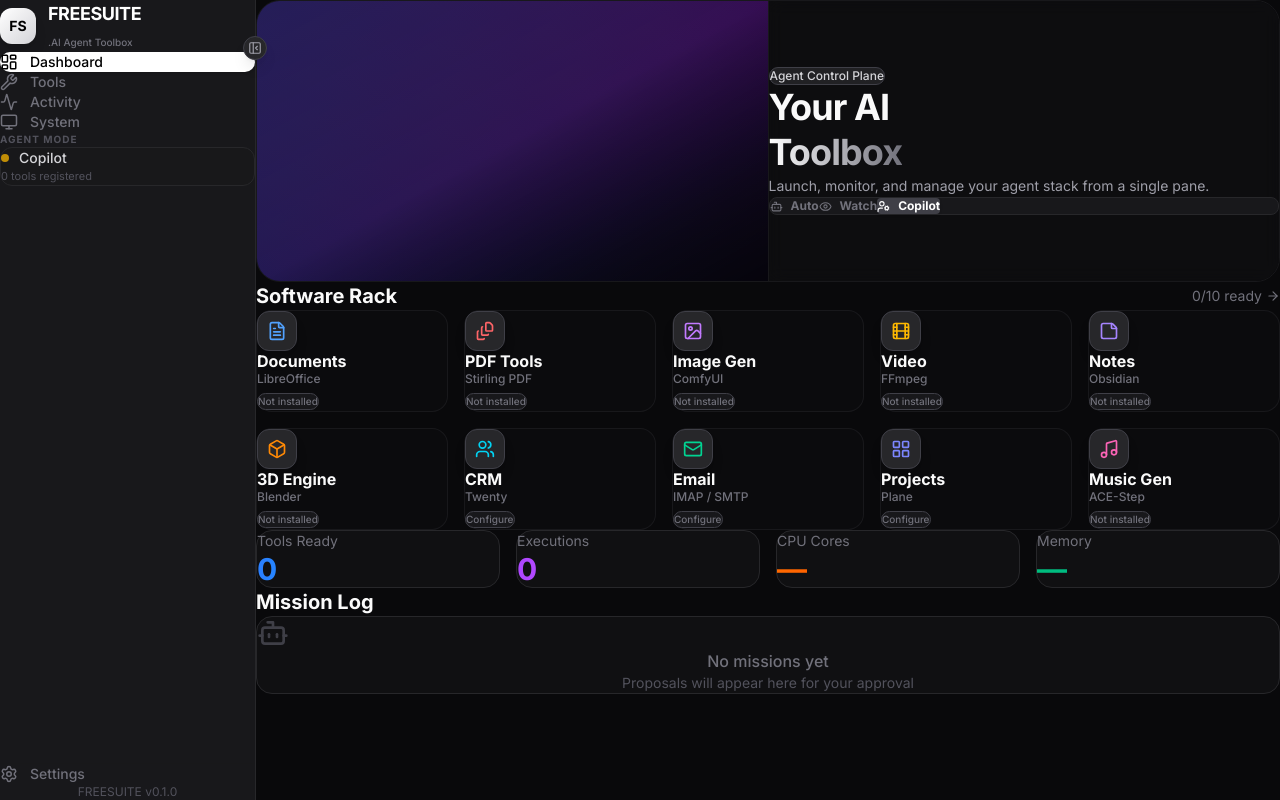
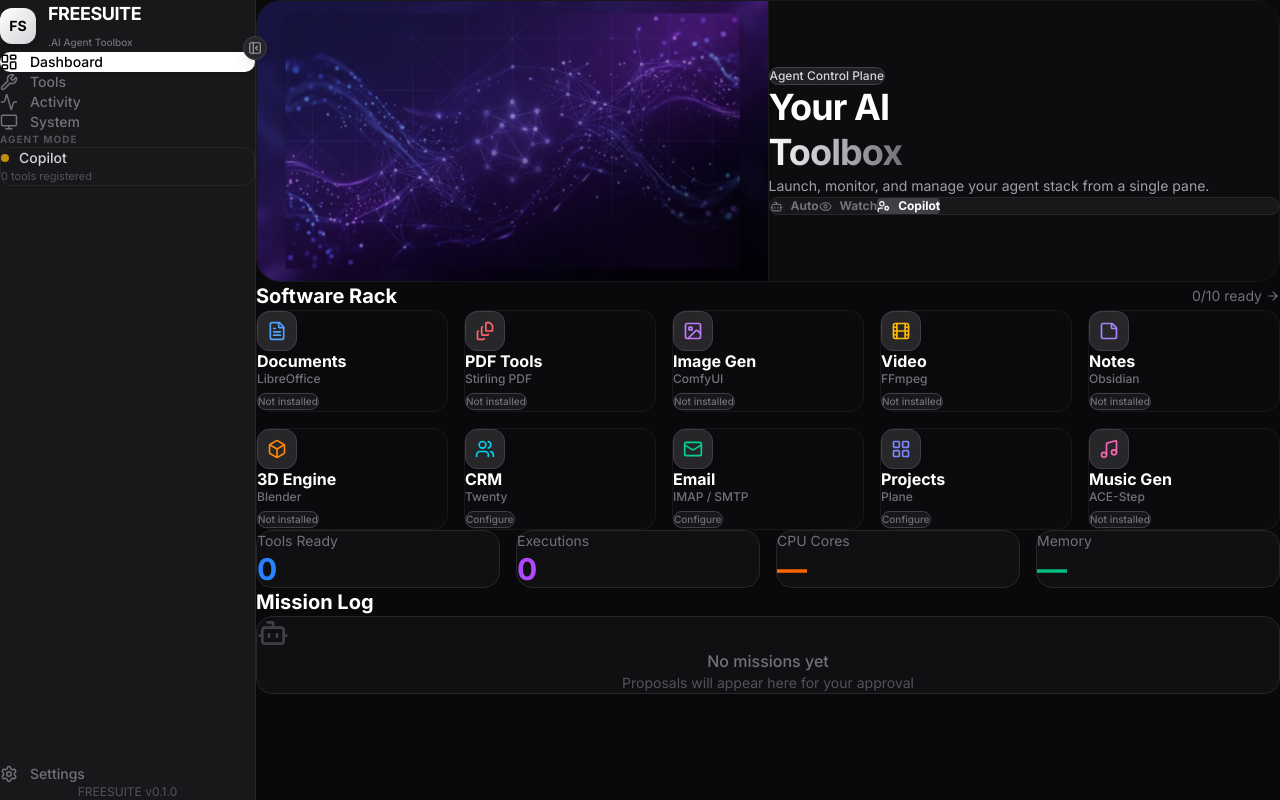
Before and after one commit to simonbullows/freesuite-agent-toolbox, a React (Vite) app: page /dashboard in a window 1280 px wide. Built offline with nearby package versions, Linux system fonts and the light colour scheme; the HTML template or start-up script is replaced by a standard one.

Commit message:
feat: add TopBar, page transitions, toast system, hero image, fix layout bg color

```diff
--- a/src/App.tsx
+++ b/src/App.tsx
@@ -5,9 +5,11 @@
 import { ActivityPage } from './pages/Activity';
 import { SystemPage } from './pages/System';
 import { SettingsPage } from './pages/Settings';
+import { ToastContainer } from './components/ToastContainer';
 
 function App() {
   return (
+    <>
       <BrowserRouter>
         <Routes>
           <Route path="/" element={<AppLayout />}>
@@ -21,6 +23,8 @@
           </Route>
         </Routes>
       </BrowserRouter>
+      <ToastContainer />
+    </>
   );
 }
 
--- /dev/null
+++ b/src/components/ToastContainer.tsx
@@ -0,0 +1,50 @@
+import { AnimatePresence, motion } from 'framer-motion';
+import { useToastStore } from '../stores/toastStore';
+import { CheckCircle2, XCircle, Info, AlertTriangle, X } from 'lucide-react';
+
+const icons = {
+  success: CheckCircle2,
+  error: XCircle,
+  info: Info,
+  warning: AlertTriangle,
+};
+
+const styles = {
+  success: 'bg-green-500/10 border-green-500/30 text-green-400',
+  error: 'bg-red-500/10 border-red-500/30 text-red-400',
+  info: 'bg-blue-500/10 border-blue-500/30 text-blue-400',
+  warning: 'bg-amber-500/10 border-amber-500/30 text-amber-400',
+};
+
+export function ToastContainer() {
+  const { toasts, removeToast } = useToastStore();
+
+  return (
+    <div className="fixed bottom-6 right-6 z-[9999] flex flex-col gap-2 pointer-events-none">
+      <AnimatePresence>
+        {toasts.map((toast) => {
+          const Icon = icons[toast.type];
+          return (
+            <motion.div
+              key={toast.id}
+              initial={{ opacity: 0, y: 20, scale: 0.95 }}
+              animate={{ opacity: 1, y: 0, scale: 1 }}
+              exit={{ opacity: 0, y: 10, scale: 0.95 }}
+              transition={{ duration: 0.2 }}
+              className={`pointer-events-auto flex items-center gap-3 px-4 py-3 rounded-xl border backdrop-blur-sm shadow-lg min-w-[280px] max-w-[400px] ${styles[toast.type]}`}
+            >
+              <Icon size={16} className="shrink-0" />
+              <p className="text-sm font-medium flex-1">{toast.message}</p>
+              <button
+                onClick={() => removeToast(toast.id)}
+                className="shrink-0 opacity-50 hover:opacity-100 transition-opacity"
+              >
+                <X size={14} />
+              </button>
+            </motion.div>
+          );
+        })}
+      </AnimatePresence>
+    </div>
+  );
+}
--- /dev/null
+++ b/src/components/TopBar.tsx
@@ -0,0 +1,52 @@
+import { useLocation } from 'react-router-dom';
+import { motion } from 'framer-motion';
+import {
+  LayoutDashboard, Wrench, Activity, Monitor, Settings,
+  Search, Bell,
+} from 'lucide-react';
+
+const pageInfo: Record<string, { icon: React.ElementType; title: string; subtitle: string }> = {
+  '/dashboard': { icon: LayoutDashboard, title: 'Dashboard', subtitle: 'Agent control plane' },
+  '/tools':     { icon: Wrench,          title: 'Tool Registry', subtitle: 'Browse and manage available tools' },
+  '/activity':  { icon: Activity,        title: 'Activity Log', subtitle: 'Mission history and execution trace' },
+  '/system':    { icon: Monitor,         title: 'System Monitor', subtitle: 'Hardware and process overview' },
+  '/settings':  { icon: Settings,        title: 'Settings', subtitle: 'Configure your toolbox' },
+};
+
+export function TopBar() {
+  const location = useLocation();
+  const info = pageInfo[location.pathname] || pageInfo['/dashboard'];
+  const Icon = info.icon;
+
+  // Don't render on dashboard (it has its own hero) or settings (has its own header)
+  if (location.pathname === '/dashboard' || location.pathname === '/settings') return null;
+
+  return (
+    <div className="flex items-center justify-between px-8 py-5 bg-transparent z-10 relative border-b border-zinc-900/50">
+      <motion.div
+        key={location.pathname}
+        initial={{ opacity: 0, x: -10 }}
+        animate={{ opacity: 1, x: 0 }}
+        transition={{ duration: 0.2 }}
+        className="flex items-center gap-3"
+      >
+        <div className="p-2 bg-zinc-900 rounded-lg">
+          <Icon size={18} className="text-zinc-400" />
+        </div>
+        <div>
+          <h1 className="text-lg font-bold tracking-tight">{info.title}</h1>
+          <p className="text-xs text-zinc-500">{info.subtitle}</p>
+        </div>
+      </motion.div>
+
+      <div className="flex items-center gap-2">
+        <button className="p-2.5 text-zinc-500 hover:text-white hover:bg-zinc-900 rounded-lg transition-colors">
+          <Search size={16} />
+        </button>
+        <button className="p-2.5 text-zinc-500 hover:text-white hover:bg-zinc-900 rounded-lg transition-colors relative">
+          <Bell size={16} />
+        </button>
+      </div>
+    </div>
+  );
+}
--- a/src/layouts/AppLayout.tsx
+++ b/src/layouts/AppLayout.tsx
@@ -1,12 +1,35 @@
-import { Outlet } from 'react-router-dom';
+import { Outlet, useLocation } from 'react-router-dom';
+import { AnimatePresence, motion } from 'framer-motion';
 import { Sidebar } from '../components/Sidebar';
+import { TopBar } from '../components/TopBar';
+
+const pageVariants = {
+  initial: { opacity: 0, y: 12 },
+  animate: { opacity: 1, y: 0, transition: { duration: 0.2, ease: [0.16, 1, 0.3, 1] } },
+  exit: { opacity: 0, y: -8, transition: { duration: 0.12 } },
+};
 
 export function AppLayout() {
+  const location = useLocation();
   return (
-    <div className="flex h-screen w-screen overflow-hidden bg-surface-50">
+    <div className="flex h-screen w-screen overflow-hidden bg-background text-white font-sans selection:bg-blue-500/30 transition-colors duration-300">
       <Sidebar />
-      <main className="flex-1 overflow-y-auto">
-        <Outlet />
+      <main className="flex-1 relative overflow-hidden flex flex-col">
+        <TopBar />
+        <div className="flex-1 overflow-y-auto">
+          <AnimatePresence mode="wait">
+            <motion.div
+              key={location.pathname}
+              variants={pageVariants}
+              initial="initial"
+              animate="animate"
+              exit="exit"
+              className="h-full"
+            >
+              <Outlet />
+            </motion.div>
+          </AnimatePresence>
+        </div>
       </main>
     </div>
   );
--- a/src/pages/Dashboard.tsx
+++ b/src/pages/Dashboard.tsx
@@ -8,6 +8,7 @@
   AlertTriangle, Download, Play, ArrowRight, X, ExternalLink, Terminal, Copy,
   MoreHorizontal, ArrowUpRight,
 } from 'lucide-react';
+import heroBanner from '../assets/images/hero_banner.png';
 
 /* ── Install info type ── */
 interface AppInstallInfo {
@@ -148,7 +149,7 @@
             <div className="flex flex-col md:flex-row h-[280px]">
               <div className="flex-1 relative overflow-hidden">
                 <div className="absolute inset-0 bg-gradient-to-br from-indigo-900/40 via-purple-900/30 to-black/80 z-10" />
-                <div className="absolute inset-0 bg-gradient-to-tr from-blue-600/20 to-purple-600/20 group-hover:scale-105 transition-transform duration-700 ease-out" />
+                <div className="absolute inset-0 bg-cover bg-center opacity-80 group-hover:scale-105 transition-transform duration-700 ease-out" style={{ backgroundImage: `url(${heroBanner})` }} />
               </div>
               <div className="flex-1 p-10 flex flex-col justify-center bg-zinc-900/30 backdrop-blur-sm border-l border-white/5">
                 <div className="inline-flex items-center px-3 py-1 rounded-full bg-zinc-800/80 border border-zinc-700 w-max mb-4">
--- /dev/null
+++ b/src/stores/toastStore.ts
@@ -0,0 +1,31 @@
+import { create } from 'zustand';
+
+export interface Toast {
+  id: string;
+  message: string;
+  type: 'success' | 'error' | 'info' | 'warning';
+  duration?: number;
+}
+
+interface ToastStore {
+  toasts: Toast[];
+  addToast: (toast: Omit<Toast, 'id'>) => void;
+  removeToast: (id: string) => void;
+}
+
+let toastId = 0;
+
+export const useToastStore = create<ToastStore>((set) => ({
+  toasts: [],
+  addToast: (toast) => {
+    const id = `toast-${++toastId}`;
+    set((state) => ({ toasts: [...state.toasts, { ...toast, id }] }));
+    const duration = toast.duration ?? 3000;
+    setTimeout(() => {
+      set((state) => ({ toasts: state.toasts.filter((t) => t.id !== id) }));
+    }, duration);
+  },
+  removeToast: (id) => {
+    set((state) => ({ toasts: state.toasts.filter((t) => t.id !== id) }));
+  },
+}));
```
Also changed, not shown: src/assets/images/hero_banner.png (added). Lines whose indentation alone changed are shown as unchanged.
